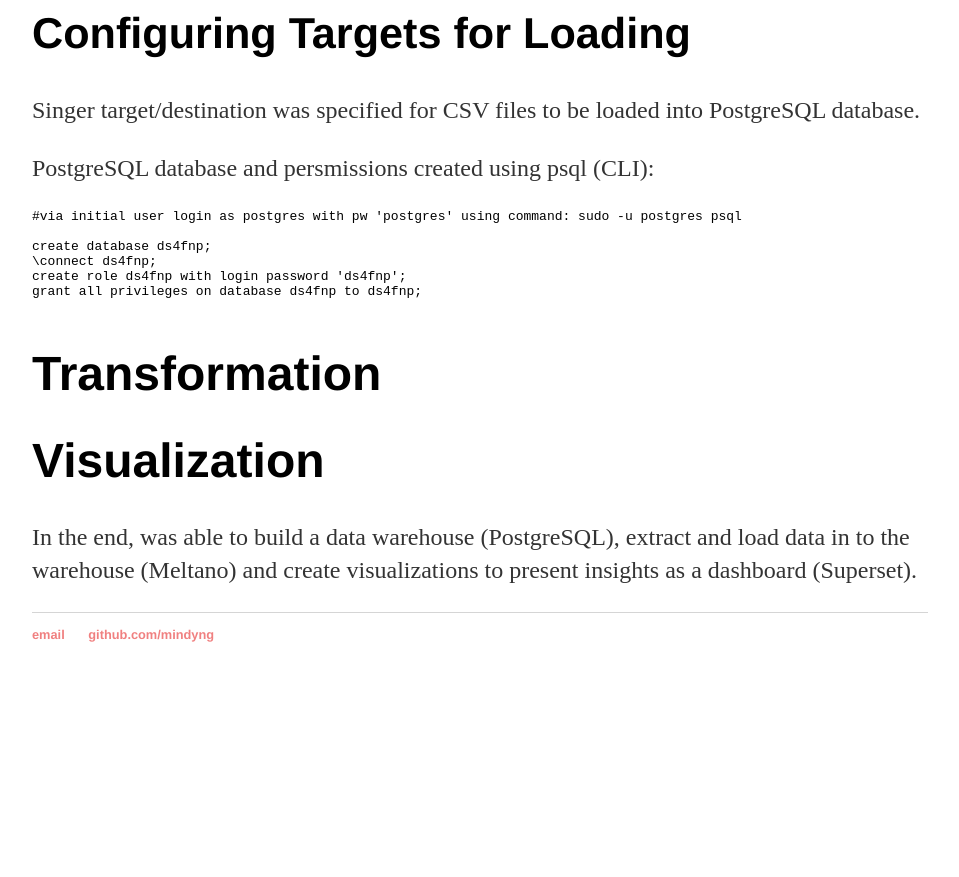
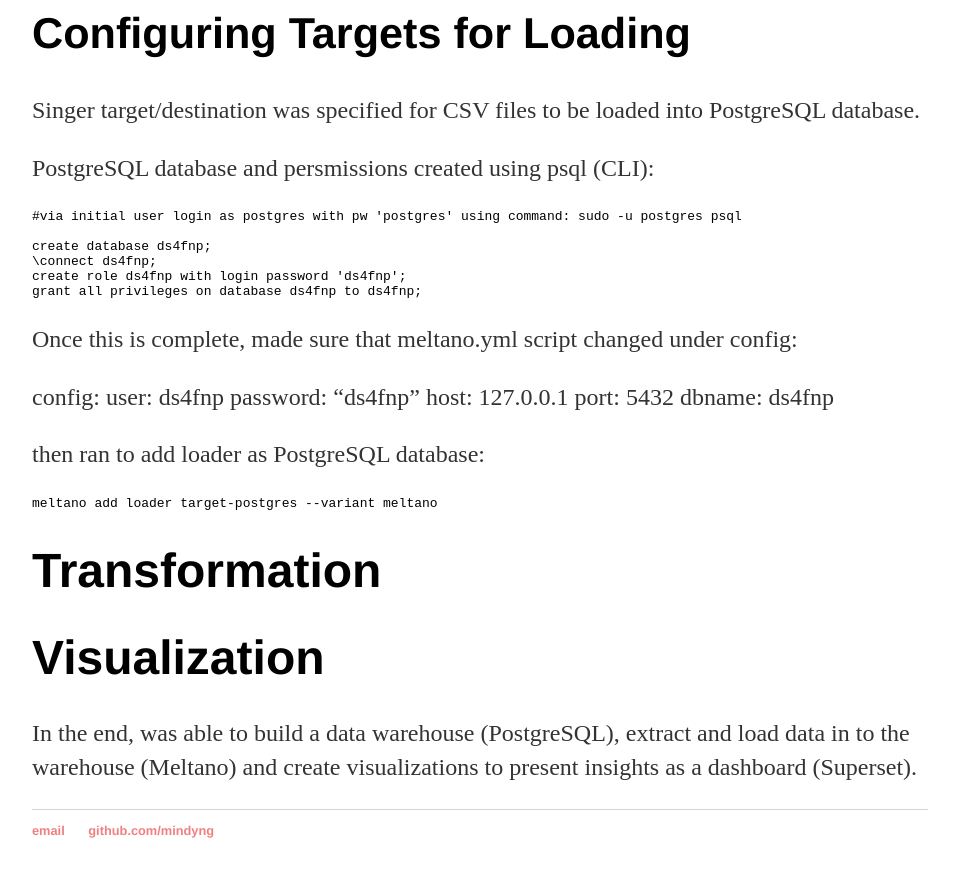
Before and after one commit to mindyng/mindyng.github.io, a Jekyll site: the page built from _posts/2021-02-24-Modern-Data-Stack-from-Scratch.md, in a window 1280 px wide and 900 px high, scrolled down 2535 px. Shown: the top 877 px of the window, without its empty margins (160-1119 px from the left). Built offline with Jekyll 4.4.1, drawn with Linux system fonts in a browser that asks for light colours; our own code applies the rules of GitHub Pages for plain Markdown files; before the commit the page ends 3238 px from its top, so only the background shows below that.

Commit message:
Update 2021-02-24-Modern-Data-Stack-from-Scratch.md

````diff
--- a/_posts/2021-02-24-Modern-Data-Stack-from-Scratch.md
+++ b/_posts/2021-02-24-Modern-Data-Stack-from-Scratch.md
@@ -76,7 +76,20 @@
 \connect ds4fnp;
 create role ds4fnp with login password 'ds4fnp';
 grant all privileges on database ds4fnp to ds4fnp;
+```
+Once this is complete, made sure that meltano.yml script changed under config:
 
+config:
+      user: ds4fnp
+      password: "ds4fnp"
+      host: 127.0.0.1
+      port: 5432
+      dbname: ds4fnp
+
+then ran to add loader as PostgreSQL database:
+
+```
+meltano add loader target-postgres --variant meltano
 ```
 
 # Transformation
````
